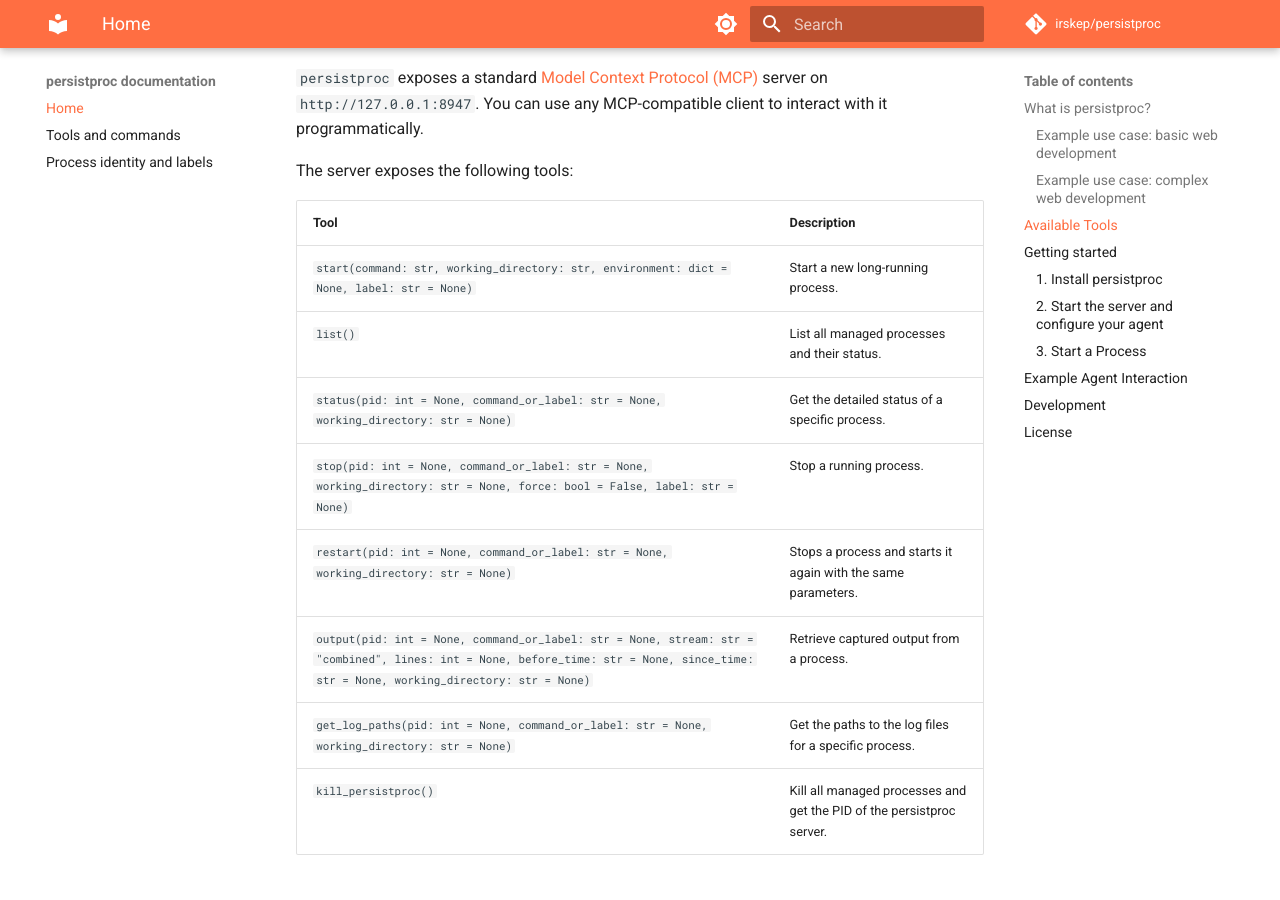
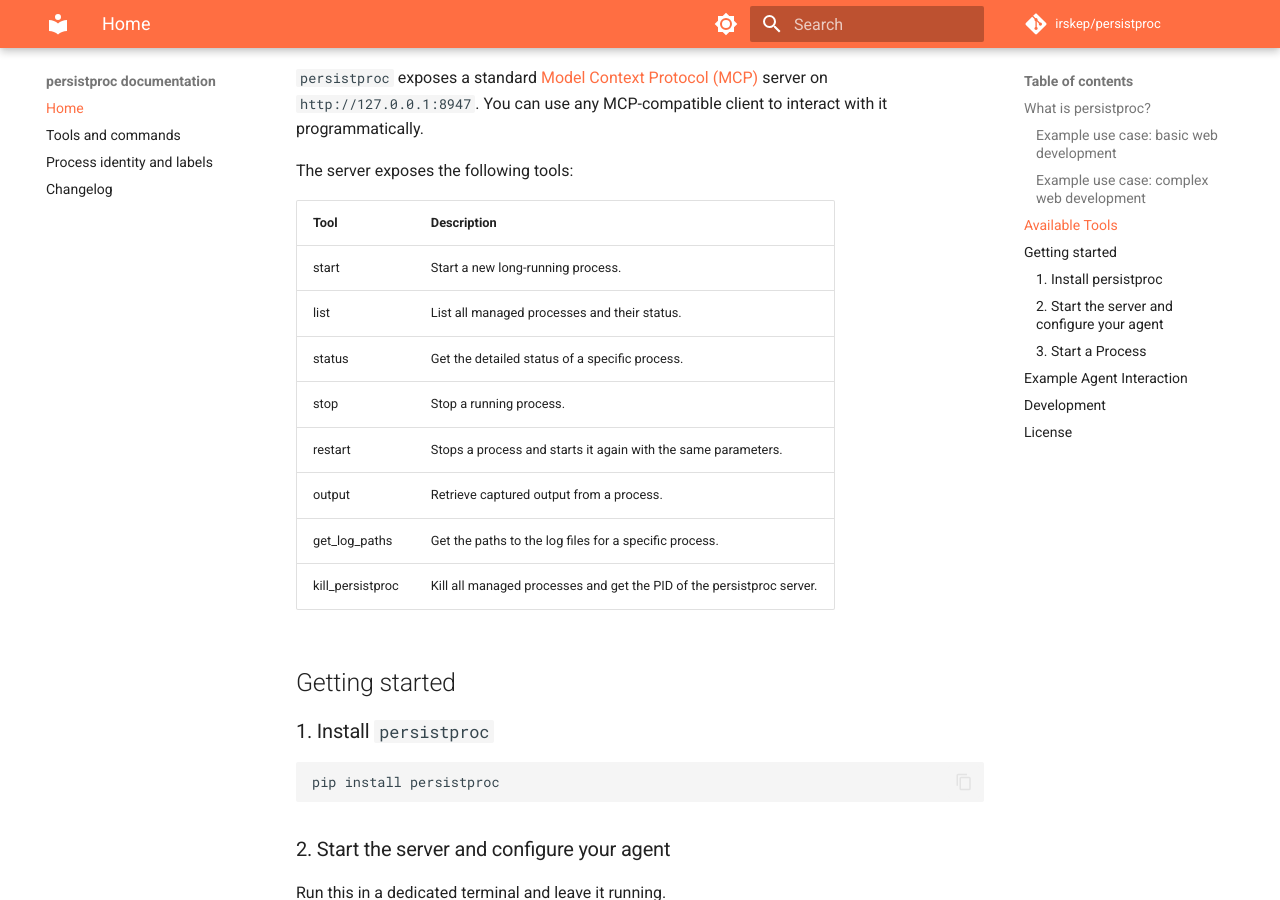
Before and after one commit to irskep/persistproc, an MkDocs documentation site: the page built from docs/index.md, in a window 1280 px wide and 900 px high, scrolled down 2655 px. Built offline with MkDocs 1.6.1 and Material for MkDocs 9.7.7, drawn with Linux system fonts in a browser that asks for light colours; comment, search, counter and statistics services are not loaded; the version menu is left out.

Commit message:
[docs] Copy changelog, fix —help scraping (#30)

```diff
--- a/docs/index.md
+++ b/docs/index.md
@@ -95,14 +95,14 @@
 
 | Tool | Description |
 | --- | --- |
-| `start(command: str, working_directory: str, environment: dict = None, label: str = None)` | Start a new long-running process. |
-| `list()` | List all managed processes and their status. |
-| `status(pid: int = None, command_or_label: str = None, working_directory: str = None)` | Get the detailed status of a specific process. |
-| `stop(pid: int = None, command_or_label: str = None, working_directory: str = None, force: bool = False, label: str = None)` | Stop a running process. |
-| `restart(pid: int = None, command_or_label: str = None, working_directory: str = None)` | Stops a process and starts it again with the same parameters. |
-| `output(pid: int = None, command_or_label: str = None, stream: str = "combined", lines: int = None, before_time: str = None, since_time: str = None, working_directory: str = None)` | Retrieve captured output from a process. |
-| `get_log_paths(pid: int = None, command_or_label: str = None, working_directory: str = None)` | Get the paths to the log files for a specific process. |
-| `kill_persistproc()` | Kill all managed processes and get the PID of the persistproc server. |
+| start | Start a new long-running process. |
+| list | List all managed processes and their status. |
+| status | Get the detailed status of a specific process. |
+| stop | Stop a running process. |
+| restart | Stops a process and starts it again with the same parameters. |
+| output | Retrieve captured output from a process. |
+| get_log_paths | Get the paths to the log files for a specific process. |
+| kill_persistproc | Kill all managed processes and get the PID of the persistproc server. |
 
 ## Getting started
 
--- a/mkdocs.yml
+++ b/mkdocs.yml
@@ -8,6 +8,7 @@
   - Home: index.md
   - tools.md
   - labels.md
+  - Changelog: CHANGELOG.md
 
 theme:
   name: material
--- a/pyproject.toml
+++ b/pyproject.toml
@@ -5,7 +5,7 @@
 [project]
 name = "persistproc"
 version = "0.1.1"
-description = "A shared process layer for the modern, multi-agent development workflow (Unix-only)."
+description = "A shared process layer for the modern, multi-agent development workflow."
 readme = "README.md"
 requires-python = ">=3.10"
 license = { text = "MIT" }
@@ -38,6 +38,7 @@
     "pytest>=7.0",
     "pytest-asyncio>=0.21",
     "pytest-cov>=4.0",
+    "pytest-timeout>=2.1.0",
     "pytest-xdist",
     "pre-commit>=3.0.0",
     "uvicorn>=0.35.0",
```
Also changed, not shown: docs/CHANGELOG.md (added, +9 -0 lines), 6 other files.
